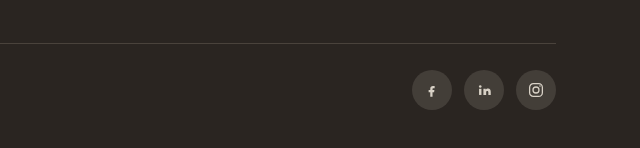
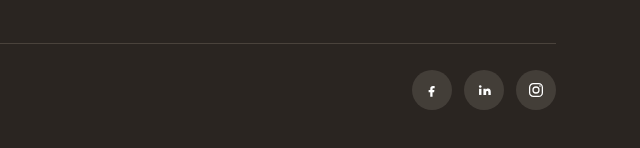
Before and after one commit to amphreyomosh/breadoflife, a plain HTML site: page index.html in a window 1280 px wide. Shown: the part 8444-8592 px from the top of the page, 640-1280 px from the left. Drawn offline with Linux system fonts and the light colour scheme.

Commit message:
changed the icons on the footer to white color

```diff
--- a/index.html
+++ b/index.html
@@ -1497,7 +1497,7 @@
         height: 40px;
         border-radius: 50%;
         background: rgba(216, 209, 198, 0.14);
-        color: #d8d1c6;
+        color: #fff;
         border-bottom: none;
         transition:
           background 0.18s ease,
@@ -2148,7 +2148,6 @@
         justify-content: flex-end;
         gap: 16px;
         margin-top: 40px;
-
       }
 
       .step-number {
```
